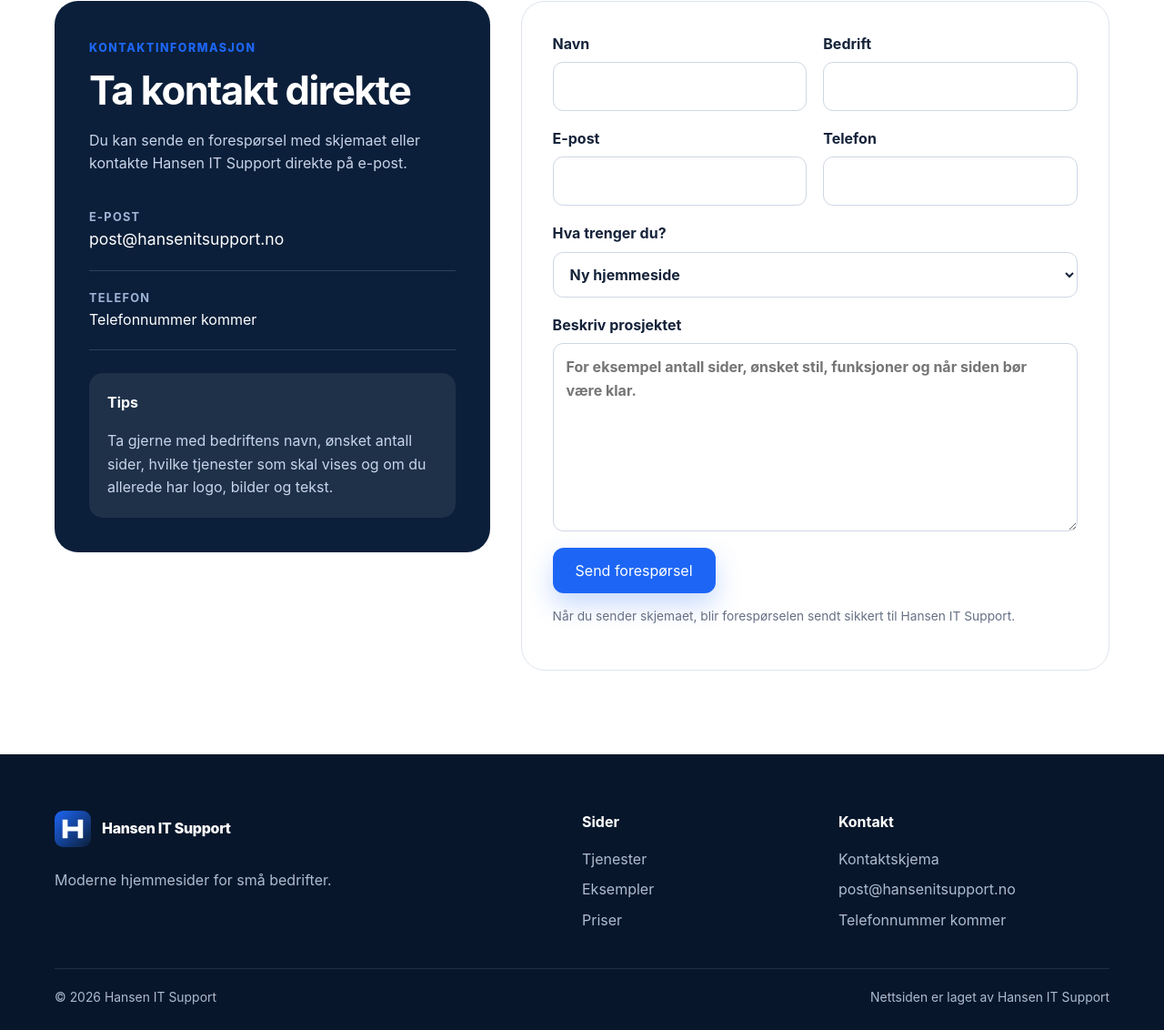
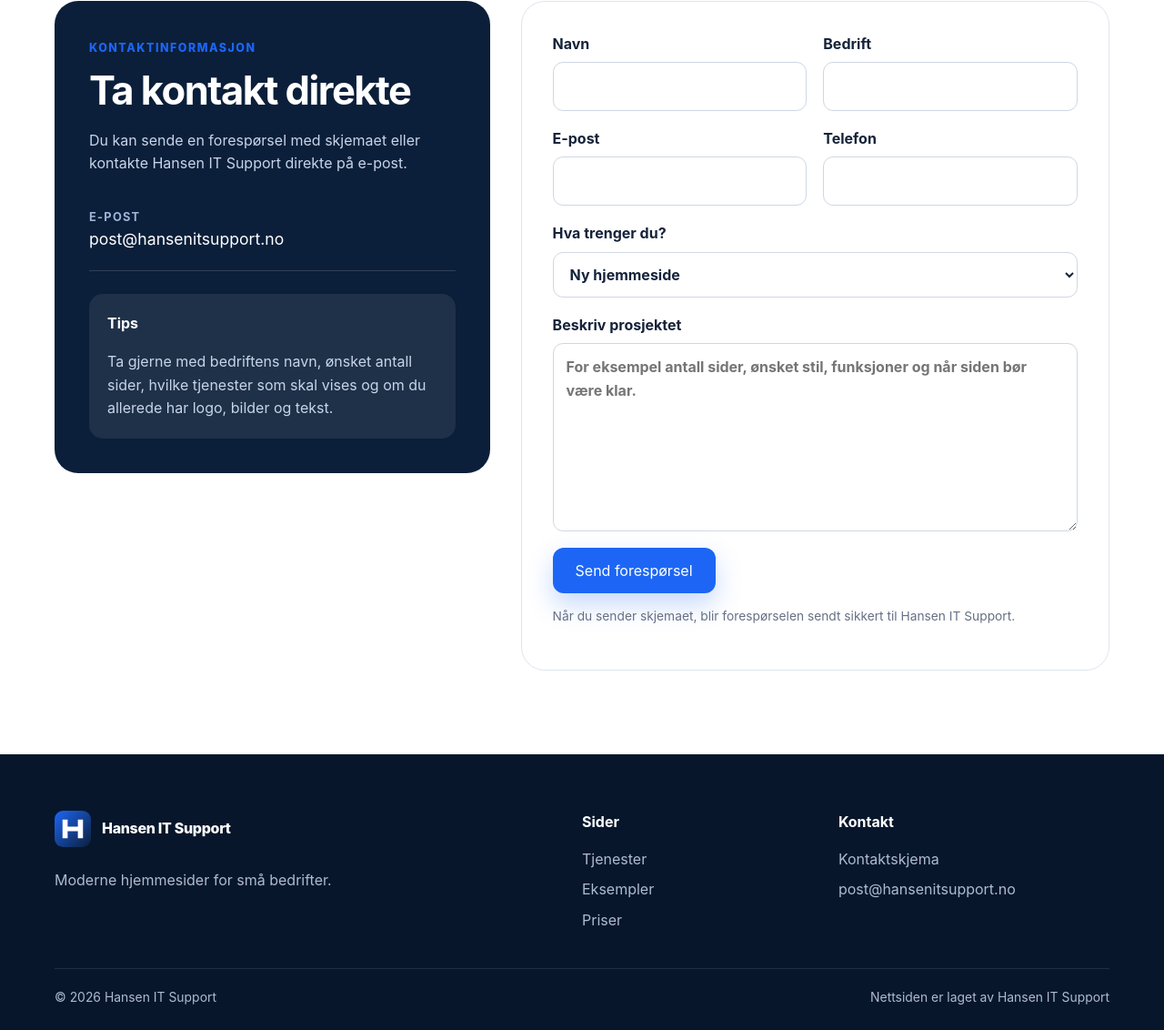
Before and after one commit to godtfred1000/Hansenitsupport, a plain HTML site: page kontakt.html in a window 1280 px wide. Shown: the part 622-1754 px from the top of the page at 91% size. Drawn offline with Linux system fonts and the light colour scheme.

Commit message:
Update kontakt.html

```diff
--- a/kontakt.html
+++ b/kontakt.html
@@ -10,7 +10,7 @@
 <div class="contact-panel">
 <span class="eyebrow">Kontaktinformasjon</span><h2>Ta kontakt direkte</h2><p>Du kan sende en forespørsel med skjemaet eller kontakte Hansen IT Support direkte på e-post.</p>
 <div class="contact-method"><strong>E-post</strong><a href="mailto:post@hansenitsupport.no">post@hansenitsupport.no</a></div>
-<div class="contact-method"><strong>Telefon</strong><span>Telefonnummer kommer</span></div>
+
 <div class="contact-tip"><strong>Tips</strong><p>Ta gjerne med bedriftens navn, ønsket antall sider, hvilke tjenester som skal vises og om du allerede har logo, bilder og tekst.</p></div>
 </div>
 <form class="contact-form" id="contact-form" action="https://api.web3forms.com/submit" method="POST">
@@ -29,5 +29,5 @@
 </form>
 </div></section>
 </main>
-<footer class="site-footer"><div class="container footer-grid"><div><a class="brand footer-brand" href="index.html"><img src="assets/logo.svg" alt=""><span>Hansen IT Support</span></a><p>Moderne hjemmesider for små bedrifter.</p></div><div><strong>Sider</strong><a href="tjenester.html">Tjenester</a><a href="eksempler.html">Eksempler</a><a href="priser.html">Priser</a></div><div><strong>Kontakt</strong><a href="kontakt.html">Kontaktskjema</a><a href="mailto:post@hansenitsupport.no">post@hansenitsupport.no</a><span>Telefonnummer kommer</span></div></div><div class="container footer-bottom"><span>© <span id="year"></span> Hansen IT Support</span><span>Nettsiden er laget av Hansen IT Support</span></div></footer>
+<footer class="site-footer"><div class="container footer-grid"><div><a class="brand footer-brand" href="index.html"><img src="assets/logo.svg" alt=""><span>Hansen IT Support</span></a><p>Moderne hjemmesider for små bedrifter.</p></div><div><strong>Sider</strong><a href="tjenester.html">Tjenester</a><a href="eksempler.html">Eksempler</a><a href="priser.html">Priser</a></div><div><strong>Kontakt</strong><a href="kontakt.html">Kontaktskjema</a><a href="mailto:post@hansenitsupport.no">post@hansenitsupport.no</a></div></div><div class="container footer-bottom"><span>© <span id="year"></span> Hansen IT Support</span><span>Nettsiden er laget av Hansen IT Support</span></div></footer>
 <script src="js/script.js"></script></body></html>
```
